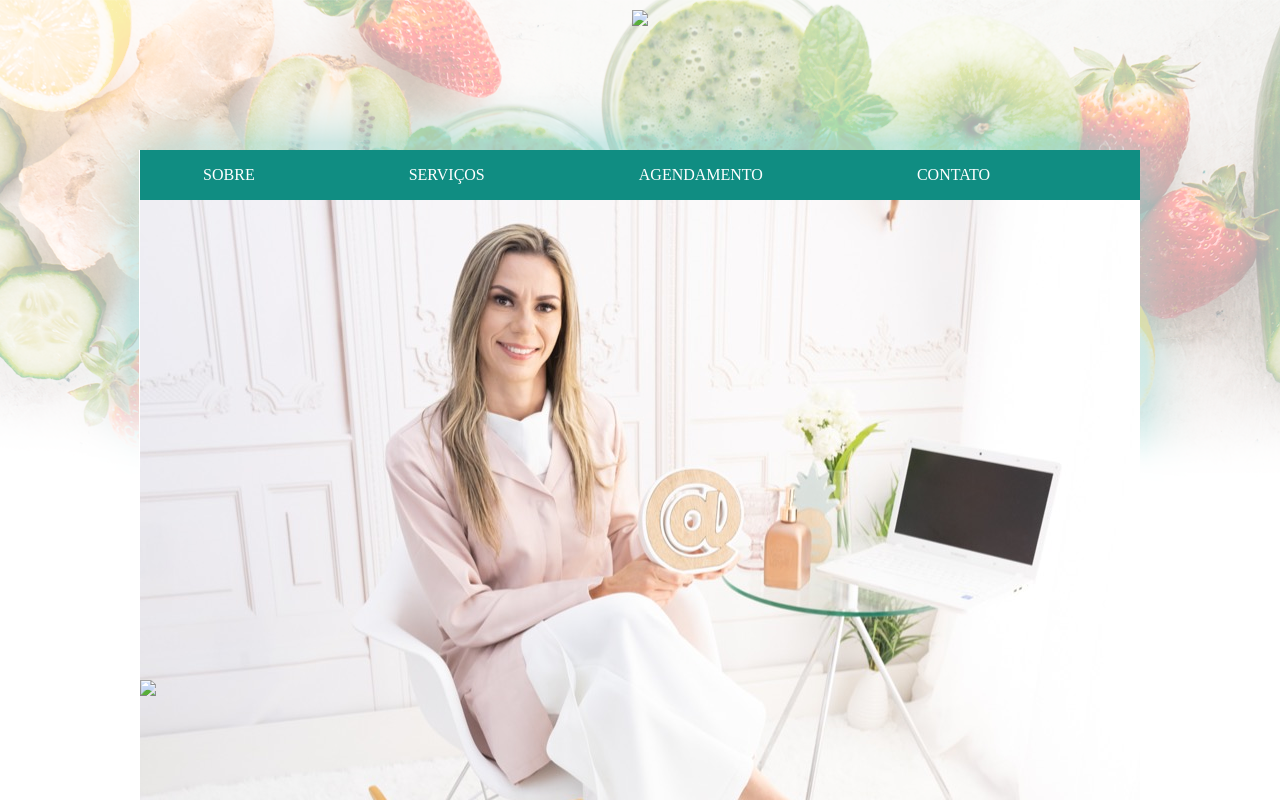
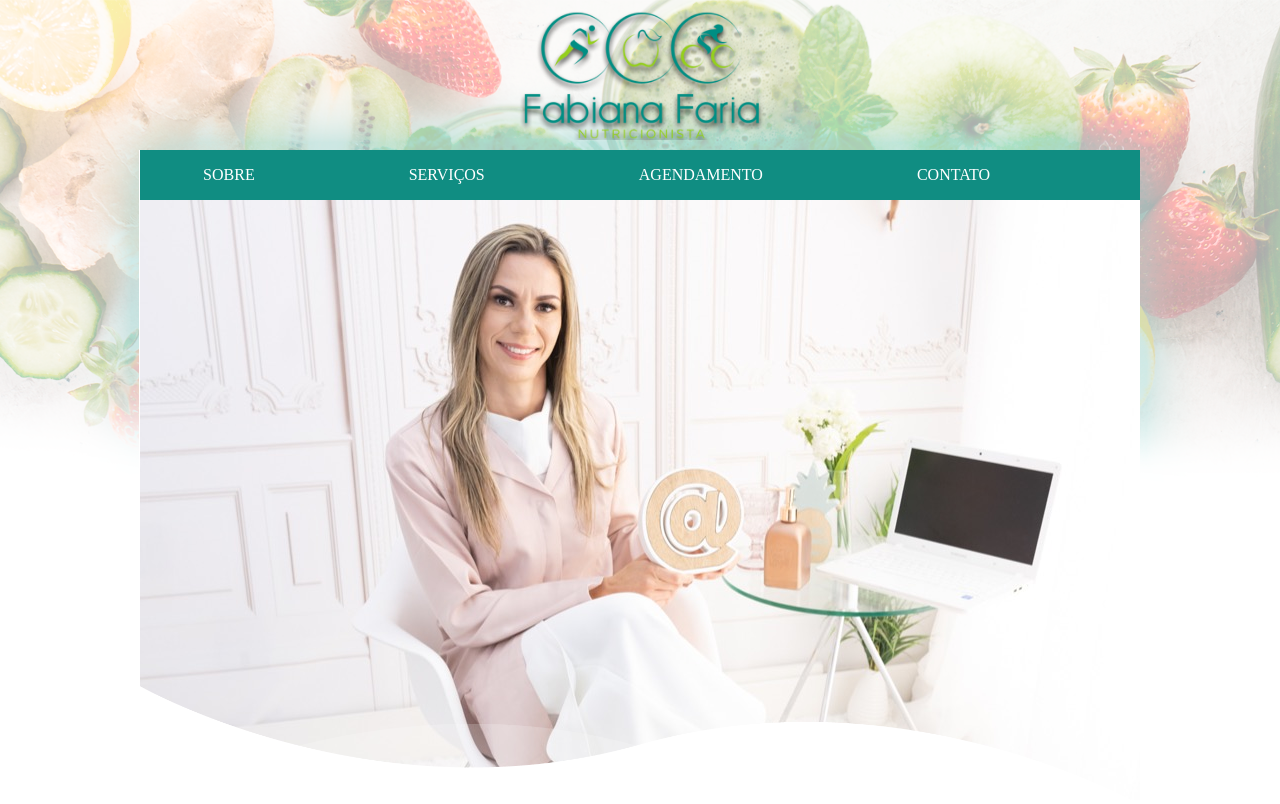
Before and after one commit to celiorafa/fabi.github.io, a plain HTML site: page index.html in a window 1280 px wide. Drawn offline with Linux system fonts and the light colour scheme; files whose address does not match are found by name.

Commit message:
Update index.html

```diff
--- a/index.html
+++ b/index.html
@@ -7,7 +7,7 @@
 </head>
 <body>
 	<div id="logo">
-		<img id="logoS" src="./img/logominisite.png">
+		<img id="logoS" src="logominisite.png">
 
 	</div>
 	<!-- menu -->
@@ -26,7 +26,7 @@
 	</div>
 
 	<!-- imagem da onda -->
-	<img id="onda" src="./img/onda.png">
+	<img id="onda" src="onda.png">
 
 
 
```
